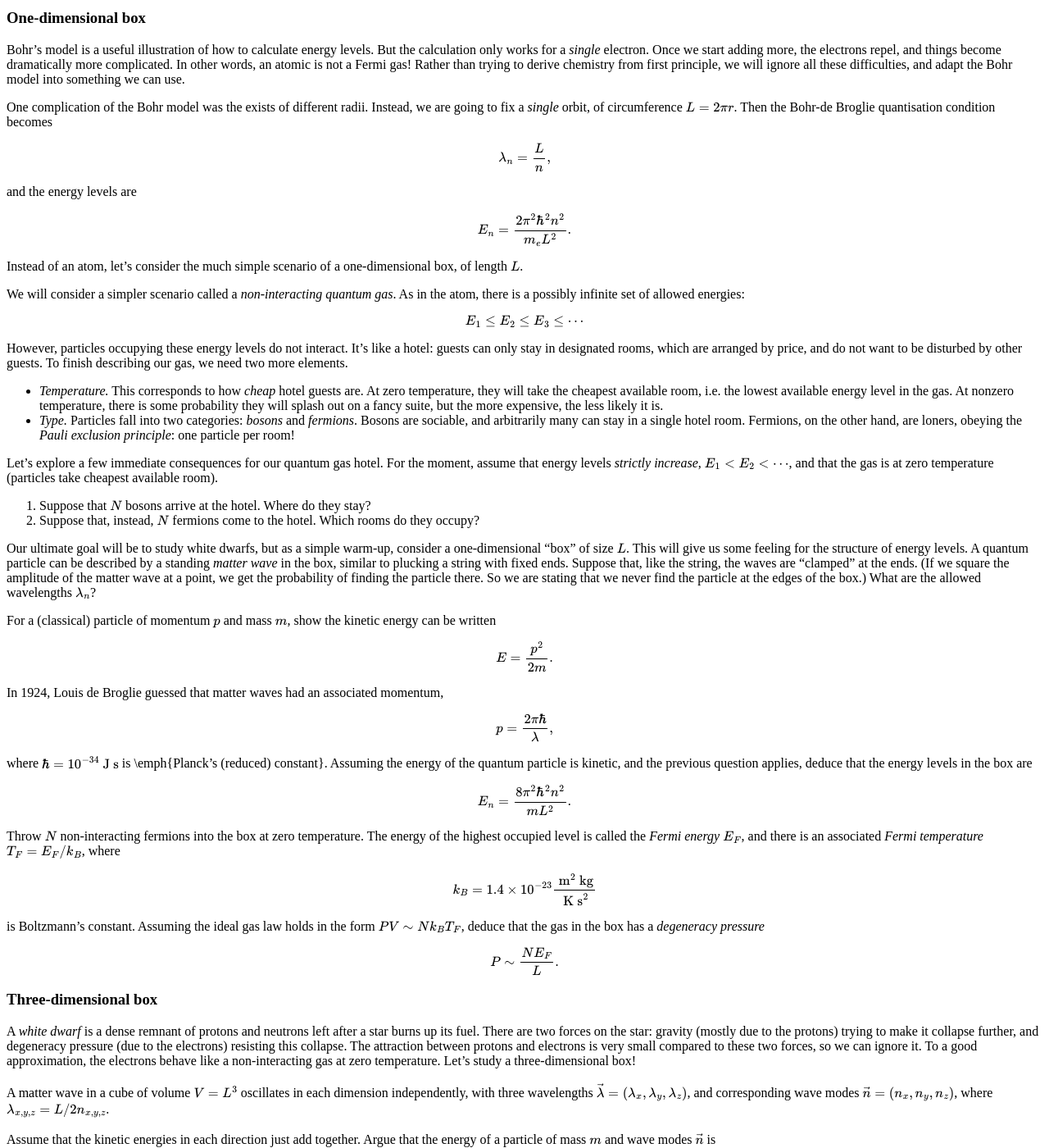
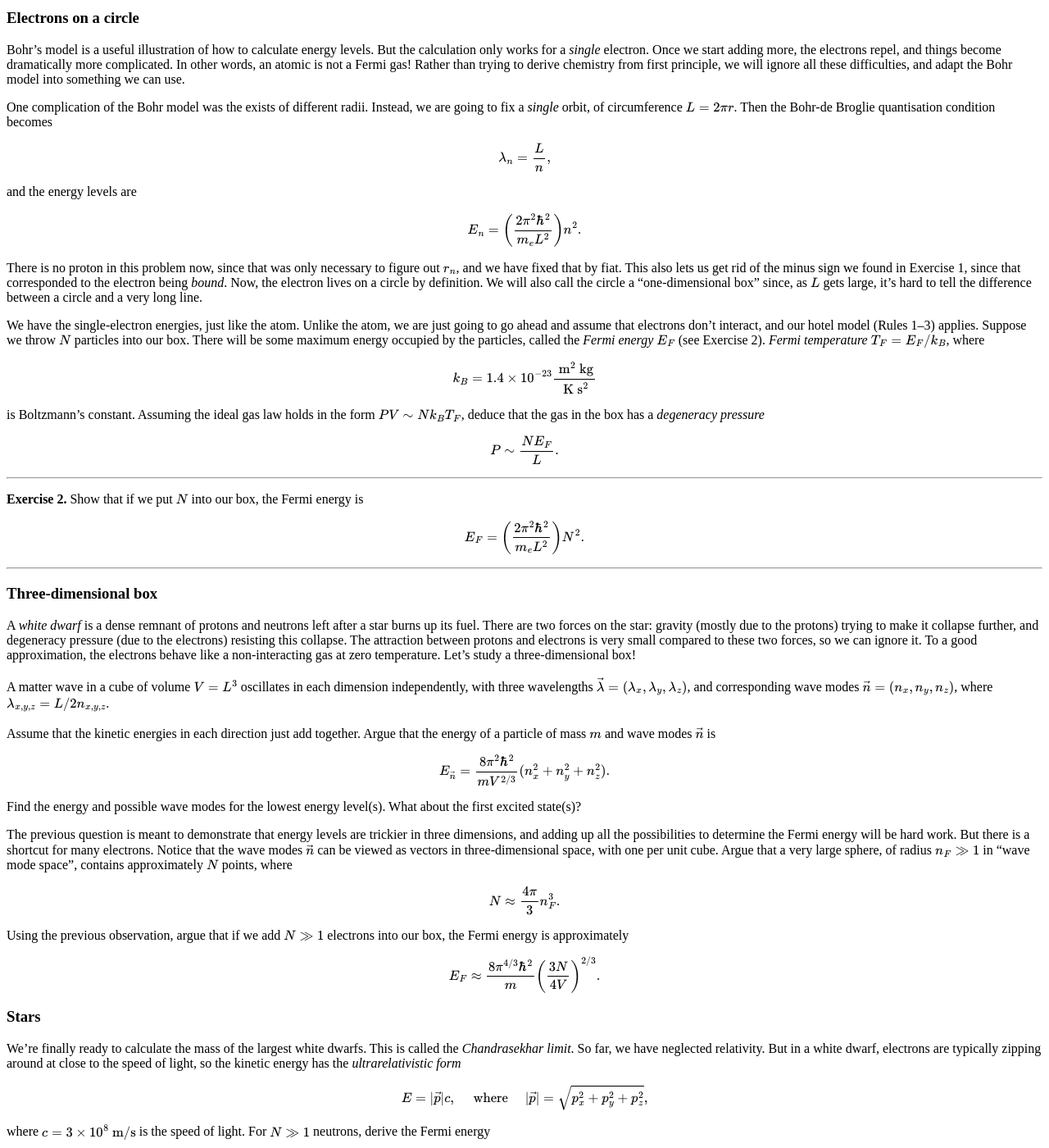
Before and after one commit to hapax/hapax.github.io, a Jekyll site: the page built from assets/chandra.md, in a window 1280 px wide and 1400 px high, scrolled down 2679 px. Shown: the whole window at 82% size. Built offline with Jekyll 4.4.1, drawn with Linux system fonts in a browser that asks for light colours; our own code applies the rules of GitHub Pages for plain Markdown files; formulas are drawn with MathJax 3; a script that is not in the unit is left out; some of the changed text lies outside the part shown.

Commit message:
Update chandra.md

```diff
--- a/assets/chandra.md
+++ b/assets/chandra.md
@@ -232,7 +232,7 @@
 
 ---
 
-### One-dimensional box <a id="sec-2-1" name="sec-2-1"></a>
+### Electrons on a circle <a id="sec-2-1" name="sec-2-1"></a>
 
 Bohr's model is a useful illustration of how to calculate energy
 levels.
@@ -256,62 +256,25 @@
 and the energy levels are
 
 $$
-E_n = \frac{2\pi^2 \hbar^2 n^2}{m_e L^2}.
+E_n = \left(\frac{2\pi^2 \hbar^2 }{m_e L^2}\right) n^2.
 $$
 
-Instead of an atom, let's consider the much simple scenario of a
-one-dimensional box, of length $L$.
+There is no proton in this problem now, since that was only necessary
+to figure out $r_n$, and we have fixed that by fiat.
+This also lets us get rid of the minus sign we found in Exercise 1,
+since that corresponded to the electron being *bound*.
+Now, the electron lives on a circle by definition.
+We will also call the circle a "one-dimensional box" since, as $L$
+gets large, it's hard to tell the difference between a circle and a
+very long line.
 
-We will consider a simpler scenario called a *non-interacting quantum gas*.
-As in the atom, there is a possibly infinite set of allowed energies:
-
-$$
-E_1 \leq E_2 \leq E_3 \leq \cdots
-$$
-
-However, particles occupying these energy levels do not interact.
-It's like a hotel: guests can only stay in designated rooms, which are arranged by price, and do not want to be disturbed by other guests.
-To finish describing our gas, we need two more elements.
-
-- *Temperature.* This corresponds to how *cheap* hotel guests are. At zero temperature, they will take the cheapest available room, i.e. the lowest available energy level in the gas. At nonzero temperature, there is some probability they will splash out on a fancy suite, but the more expensive, the less likely it is.
-- *Type.* Particles fall into two categories: *bosons* and *fermions*. Bosons are sociable, and arbitrarily many can stay in a single hotel room.
-Fermions, on the other hand, are loners, obeying the *Pauli exclusion
-principle*: one particle per room!
-
-Let's explore a few immediate consequences for our quantum gas hotel.
-For the moment, assume that energy levels *strictly increase*, $E_1 < E_2 < \cdots$, and that the gas is at zero temperature (particles take cheapest available room).
-
-1. Suppose that $N$ bosons arrive at the hotel. Where do they stay?
-2. Suppose that, instead, $N$ fermions come to the hotel.  Which rooms do they occupy?
-
-Our ultimate goal will be to study white dwarfs, but as a simple warm-up, consider a one-dimensional "box" of size $L$.
-This will give us some feeling for the structure of energy levels.
-A quantum particle can be described by a standing *matter wave* in the box, similar to plucking a string with fixed ends.
-Suppose that, like the string, the waves are "clamped" at the ends.
-(If we square the amplitude of the matter wave at a point, we get the probability of finding the particle there. So we are stating that we never find the particle at the edges of the box.)
-What are the allowed wavelengths $\lambda_n$?
-
-For a (classical) particle of momentum $p$ and mass $m$, show the kinetic energy can be written
-
-$$
-E = \frac{p^2}{2m}.
-$$
-
-In 1924, Louis de Broglie guessed that matter waves had an associated momentum,
-
-$$
-p = \frac{2\pi \hbar}{\lambda},
-$$
-
-where $\hbar = 10^{-34} \text{ J s}$ is \emph{Planck's (reduced) constant}.
-Assuming the energy of the quantum particle is kinetic, and the previous question applies, deduce that the energy levels in the box are
-
-$$
-E_n = \frac{8\pi^2 \hbar^2n^2}{mL^2}.
-$$
-
-Throw $N$ non-interacting fermions into the box at zero temperature.
-The energy of the highest occupied level is called the *Fermi energy* $E_F$, and there is an associated *Fermi temperature* $T_F = E_F/k_B$, where
+We have the single-electron energies, just like the atom.
+Unlike the atom, we are just going to go ahead and assume that
+electrons don't interact, and our hotel model (Rules 1--3) applies.
+Suppose we throw $N$ particles into our box.
+There will be some maximum energy occupied by the particles, called
+the *Fermi energy* $E_F$ (see Exercise 2).
+*Fermi temperature* $T_F = E_F/k_B$, where
 
 $$
 k_B = 1.4\times 10^{-23} \frac{\text{ m}^2\text{ kg}}{\text{ K s}^2}
@@ -323,6 +286,17 @@
 $$
 P \sim \frac{N E_F}{L}.
 $$
+
+---
+
+**Exercise 2.** Show that if we put $N$ into our box, the Fermi energy
+is
+
+$$
+E_F = \left(\frac{2\pi^2 \hbar^2 }{m_e L^2}\right)N^2.
+$$
+
+---
 
 ### Three-dimensional box <a id="sec-2-2" name="sec-2-2"></a>
 
@@ -430,3 +404,55 @@
 In classical physics, the planets can orbit at any radius they like.
 Kepler's laws relate the period to the radius, for instance, but any
 old radius is allowed.
+
+
+Instead of an atom, let's consider the much simple scenario of a
+one-dimensional box, of length $L$.
+
+We will consider a simpler scenario called a *non-interacting quantum gas*.
+As in the atom, there is a possibly infinite set of allowed energies:
+
+$$
+E_1 \leq E_2 \leq E_3 \leq \cdots
+$$
+
+However, particles occupying these energy levels do not interact.
+It's like a hotel: guests can only stay in designated rooms, which are arranged by price, and do not want to be disturbed by other guests.
+To finish describing our gas, we need two more elements.
+
+- *Temperature.* This corresponds to how *cheap* hotel guests are. At zero temperature, they will take the cheapest available room, i.e. the lowest available energy level in the gas. At nonzero temperature, there is some probability they will splash out on a fancy suite, but the more expensive, the less likely it is.
+- *Type.* Particles fall into two categories: *bosons* and *fermions*. Bosons are sociable, and arbitrarily many can stay in a single hotel room.
+Fermions, on the other hand, are loners, obeying the *Pauli exclusion
+principle*: one particle per room!
+
+Let's explore a few immediate consequences for our quantum gas hotel.
+For the moment, assume that energy levels *strictly increase*, $E_1 < E_2 < \cdots$, and that the gas is at zero temperature (particles take cheapest available room).
+
+1. Suppose that $N$ bosons arrive at the hotel. Where do they stay?
+2. Suppose that, instead, $N$ fermions come to the hotel.  Which rooms do they occupy?
+
+Our ultimate goal will be to study white dwarfs, but as a simple warm-up, consider a one-dimensional "box" of size $L$.
+This will give us some feeling for the structure of energy levels.
+A quantum particle can be described by a standing *matter wave* in the box, similar to plucking a string with fixed ends.
+Suppose that, like the string, the waves are "clamped" at the ends.
+(If we square the amplitude of the matter wave at a point, we get the probability of finding the particle there. So we are stating that we never find the particle at the edges of the box.)
+What are the allowed wavelengths $\lambda_n$?
+
+For a (classical) particle of momentum $p$ and mass $m$, show the kinetic energy can be written
+
+$$
+E = \frac{p^2}{2m}.
+$$
+
+In 1924, Louis de Broglie guessed that matter waves had an associated momentum,
+
+$$
+p = \frac{2\pi \hbar}{\lambda},
+$$
+
+where $\hbar = 10^{-34} \text{ J s}$ is \emph{Planck's (reduced) constant}.
+Assuming the energy of the quantum particle is kinetic, and the previous question applies, deduce that the energy levels in the box are
+
+$$
+E_n = \frac{8\pi^2 \hbar^2n^2}{mL^2}.
+$$
```
